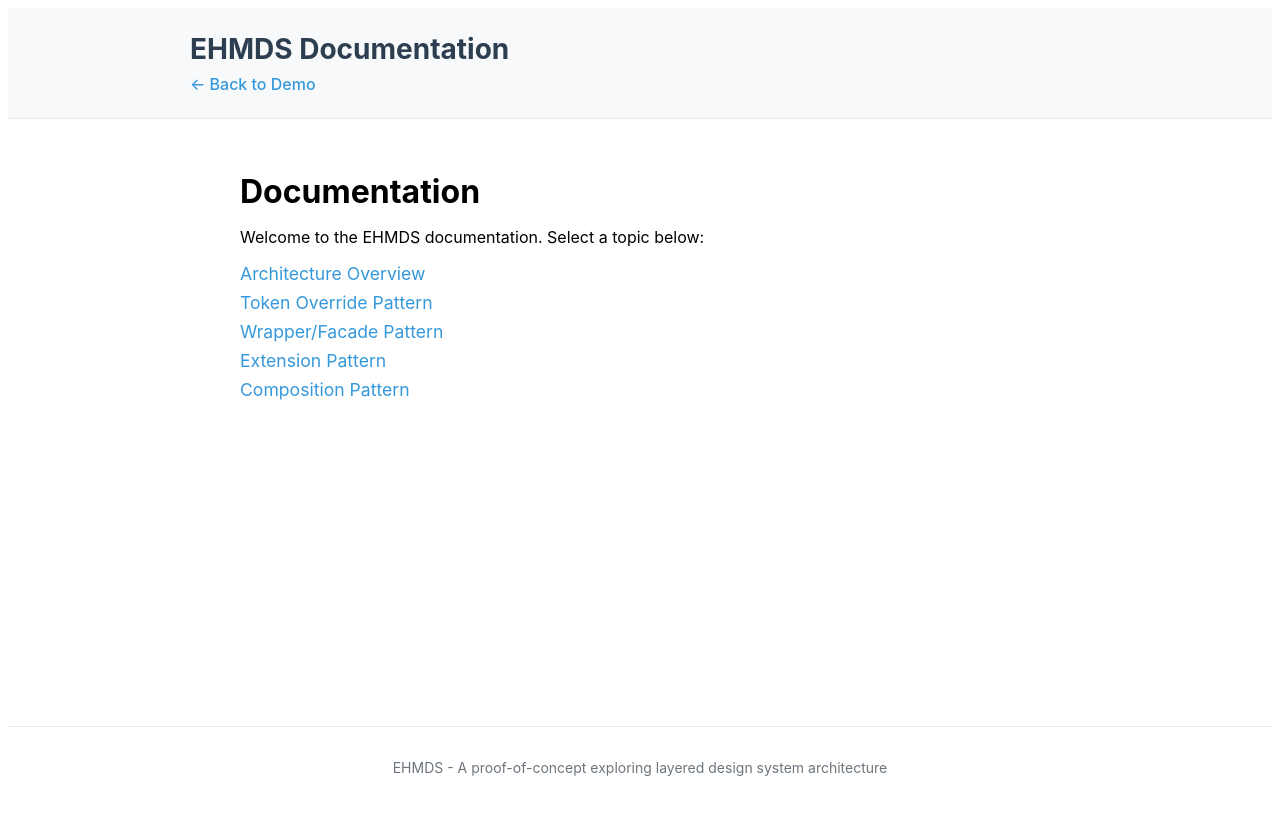
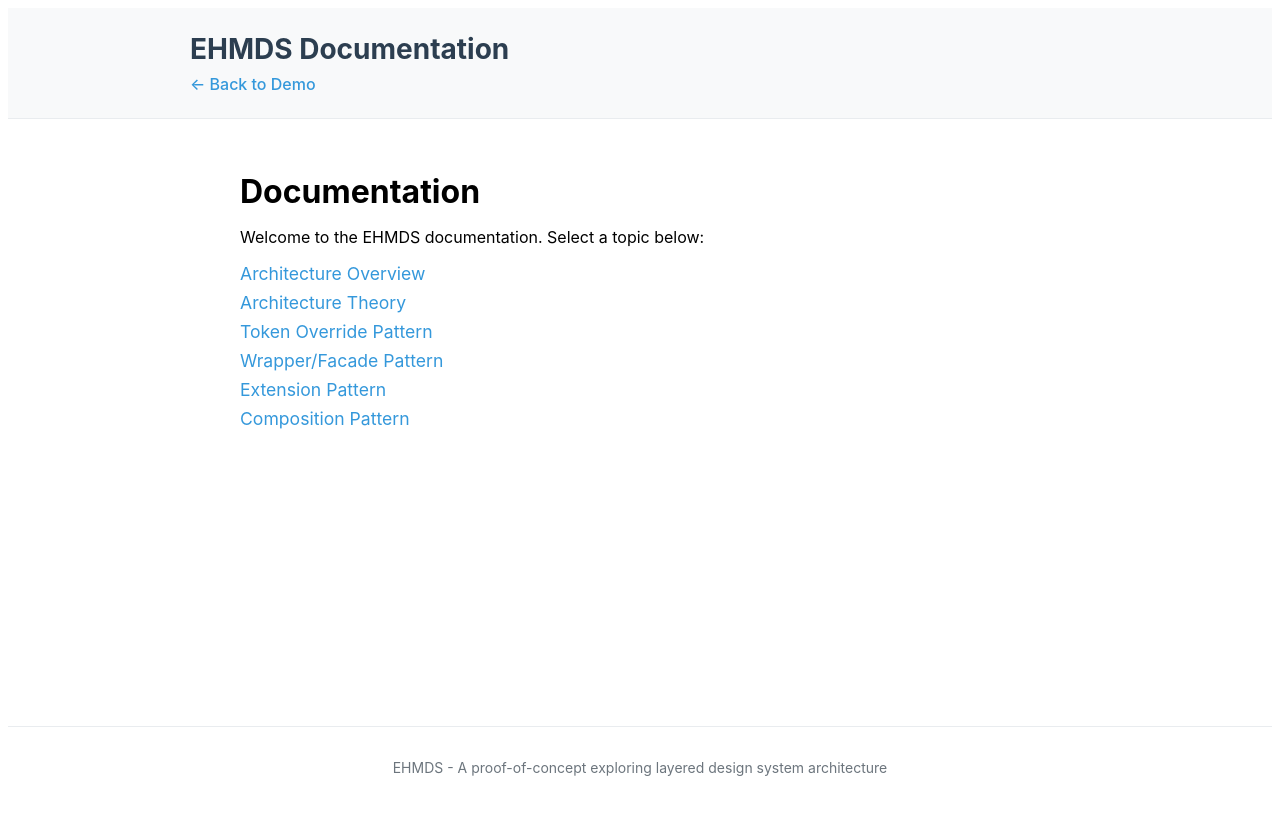
Before and after one commit to pattespatte/ehmds-on-fkui-test, a Vue app: page /ehmds-on-fkui-test/docs in a window 1280 px wide. Built offline with nearby package versions, Linux system fonts and the light colour scheme.

Commit message:
feat: add Architecture Theory link to docs index
Add router-link to /docs/architecture/architecture-theory on documentation landing page

Co-Authored-By: Claude Opus 4.6 <noreply@anthropic.com>

```diff
--- a/src/views/docs/DocsIndex.vue
+++ b/src/views/docs/DocsIndex.vue
@@ -5,6 +5,7 @@
 			<p>Welcome to the EHMDS documentation. Select a topic below:</p>
 			<ul class="docs-list">
 				<li><router-link to="/docs/architecture/overview">Architecture Overview</router-link></li>
+				<li><router-link to="/docs/architecture/architecture-theory">Architecture Theory</router-link></li>
 				<li><router-link to="/docs/architecture/token-override">Token Override Pattern</router-link></li>
 				<li><router-link to="/docs/architecture/wrapper">Wrapper/Facade Pattern</router-link></li>
 				<li><router-link to="/docs/architecture/extension">Extension Pattern</router-link></li>
```
